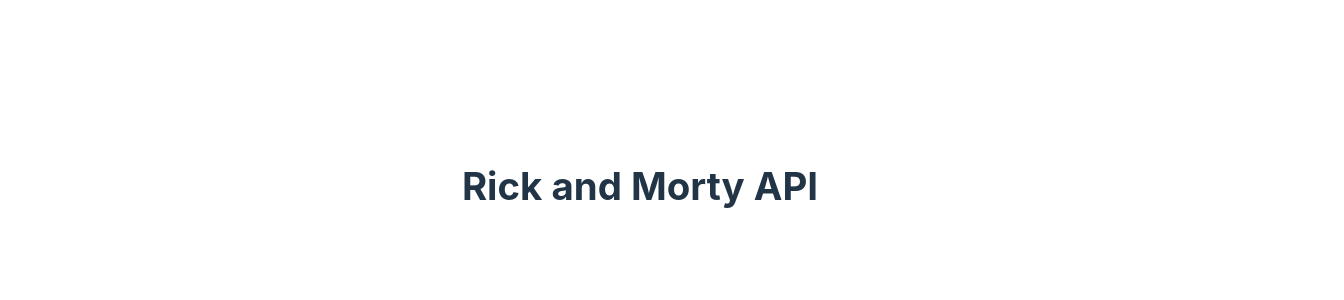
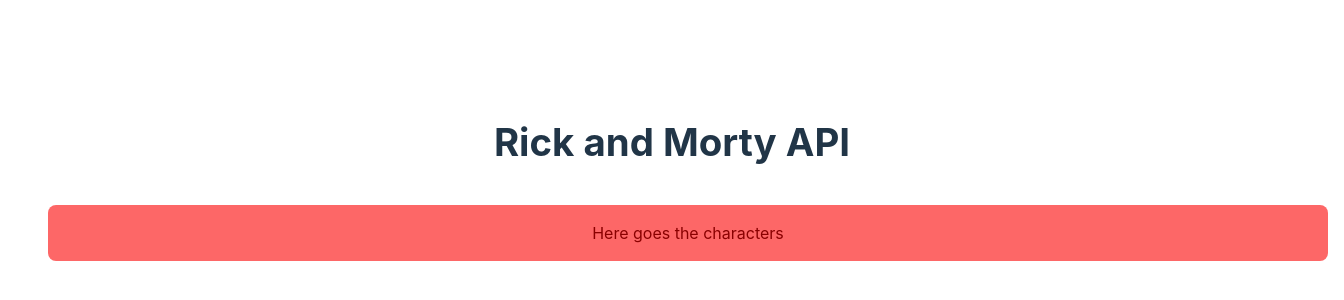
Before and after one commit to SrCarlosAlonso/learning-javascript-projects, a website built with Vite: page 10-http-app/index.html in a window 1280 px wide. Shown: the part 214-514 px from the top of the page, 1344 px wide, since content can reach past the window. Built offline with nearby package versions, Linux system fonts and the light colour scheme; no server answers.

Commit message:
Enhance layout by adding header and character display section; update main.js to append title and adjust card rendering

```diff
--- a/10-http-app/index.html
+++ b/10-http-app/index.html
@@ -8,7 +8,14 @@
         <link rel="stylesheet" href="/src/style.css" />
     </head>
     <body>
-        <div id="app"></div>
+        <div id="app">
+            <header>
+
+            </header>
+            <section class="wrapper">
+                <p class="alert">Here goes the characters</p>
+            </section>
+        </div>
 
         <script type="module" src="/src/main.js"></script>
     </body>
--- a/10-http-app/src/main.js
+++ b/10-http-app/src/main.js
@@ -3,10 +3,12 @@
 // https://breakingbadquotes.xyz/
 const nameApp = "Rick and Morty API";
 const appContainer = document.querySelector("#app");
+const appHeading = document.querySelector("header");
+const appTitle = document.createElement("h1");
+const charactersWrapper = document.querySelector(".wrapper");
 
-const appHeading = document.createElement("h1");
-appHeading.innerText = nameApp;
-appContainer.appendChild(appHeading);
+appTitle.innerText = nameApp;
+appHeading.appendChild(appTitle);
 
 const urlCharacters = "https://rickandmortyapi.com/api/character";
 
@@ -45,7 +47,7 @@
   nameCard.innerText = name;
   card.appendChild(nameCard);
 
-  appContainer.appendChild(card);
+  charactersWrapper.appendChild(card);
 }
 
 const printPagination = (info) => {
--- a/10-http-app/src/style.css
+++ b/10-http-app/src/style.css
@@ -42,8 +42,34 @@
     text-align: center;
 }
 
+.wrapper {
+    width: 100%;
+    display: grid;
+    max-width: 1280px;
+    gap: 1em;
+    grid-template-columns: repeat(auto-fill, minmax(300px, 1fr));
+    padding: 1em;
+
+    .alert{
+        grid-column: 1 / -1;
+        background-color: #fd6767;
+        color: #8a0000;
+        padding: 1em;
+        margin: 0px;
+        border-radius: .5rem;
+    }
+}
+
 .card {
-    padding: 2em;
+    padding: 1em;
+    border: 1px solid #1a1a1a;
+    background-color: #212020;
+    border-radius: .5rem;
+
+    img{
+        width: 100%;
+        aspect-ratio: 1/1;
+    }
 }
 
 button {
```
